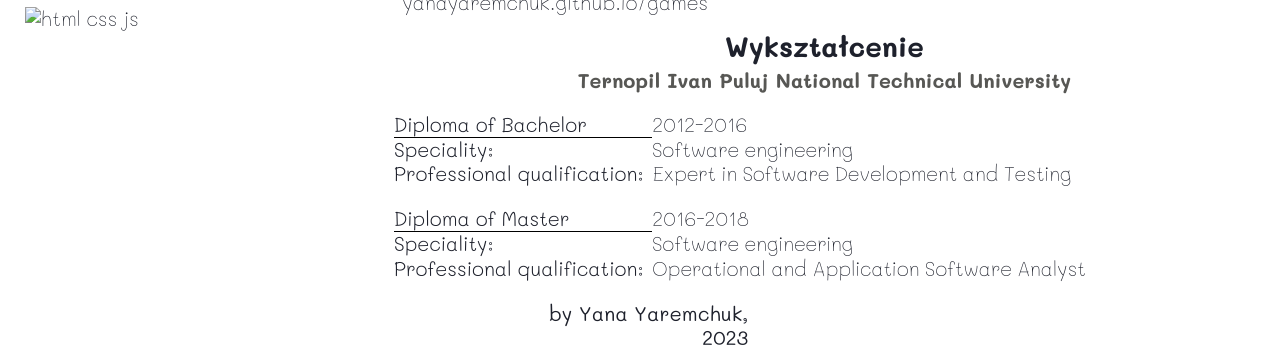
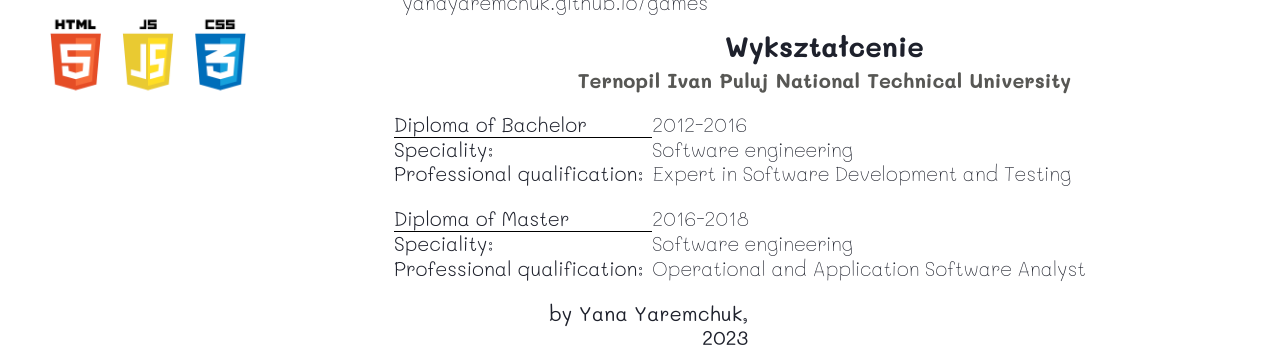
Before and after one commit to yanayaremchuk/cv_Yana_Yaremchuk, a plain HTML site: page index.html in a window 1280 px wide. Shown: the part 744-1094 px from the top of the page. Drawn offline with Linux system fonts and the light colour scheme; files whose address does not match are found by name.

Commit message:
Update index.html

```diff
--- a/index.html
+++ b/index.html
@@ -86,18 +86,9 @@
                             </div>
                             <div class="block__tech-stack technologia">
                                 <div class="technologia__html-css-js">
-                                        <img src="..//img/html_css_js.png" alt="html css js" width="100%" >
+                                        <img src="img/html_css_js.png" alt="html css js" width="100%" >
                                 </div>
-                            <!--  <div class="technologia__css">
-                                    <a href="">
-                                        <img src="..//img/css.png" alt="html" width="20%" height="20%">
-                                    </a>
-                                </div>
-                                <div class="technologia__js">
-                                    <a href="">
-                                        <img src="..//img/js.png" alt="html" width="20%" height="20%">
-                                    </a>
-                                </div>-->
+
                             </div>
                         </div>
 
```
